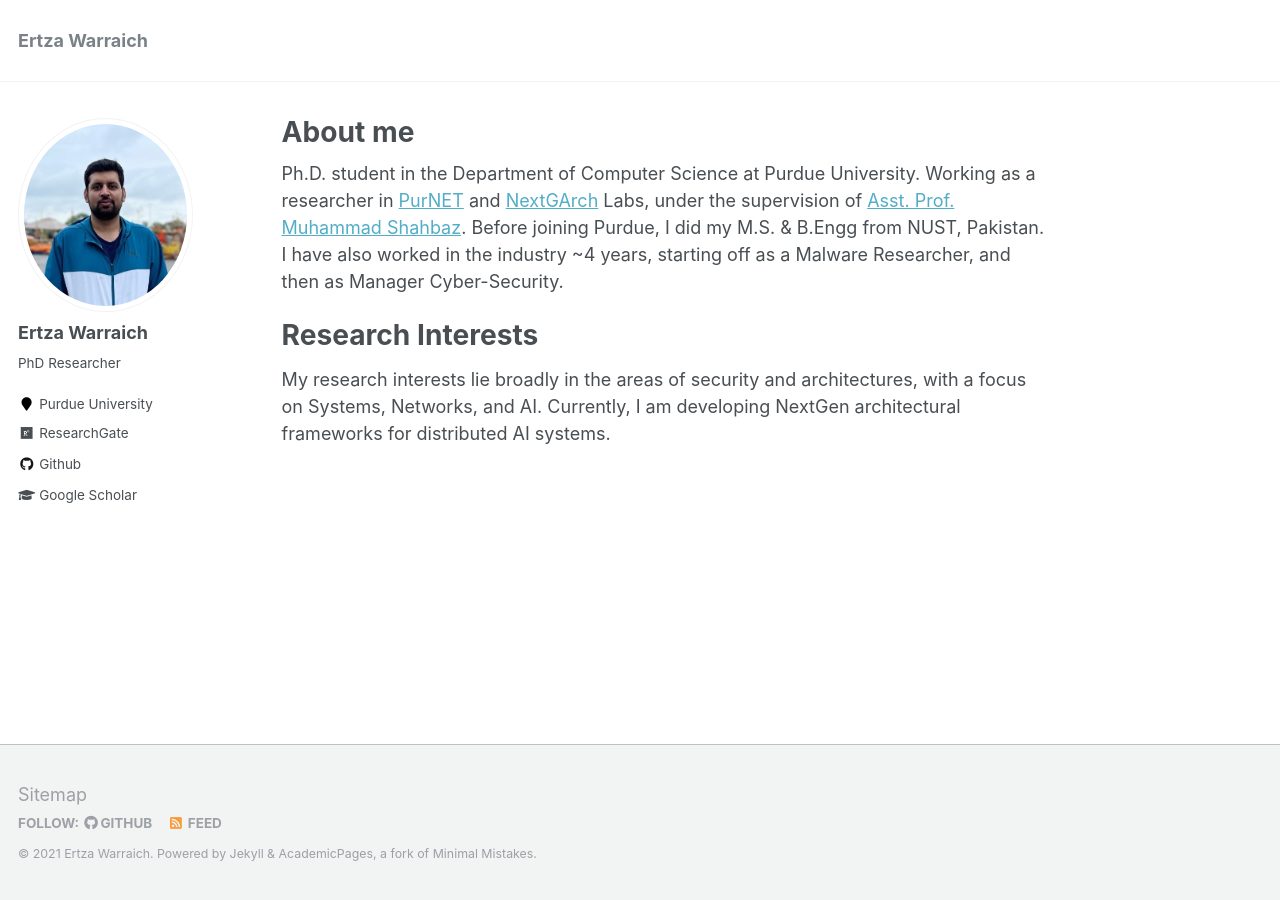
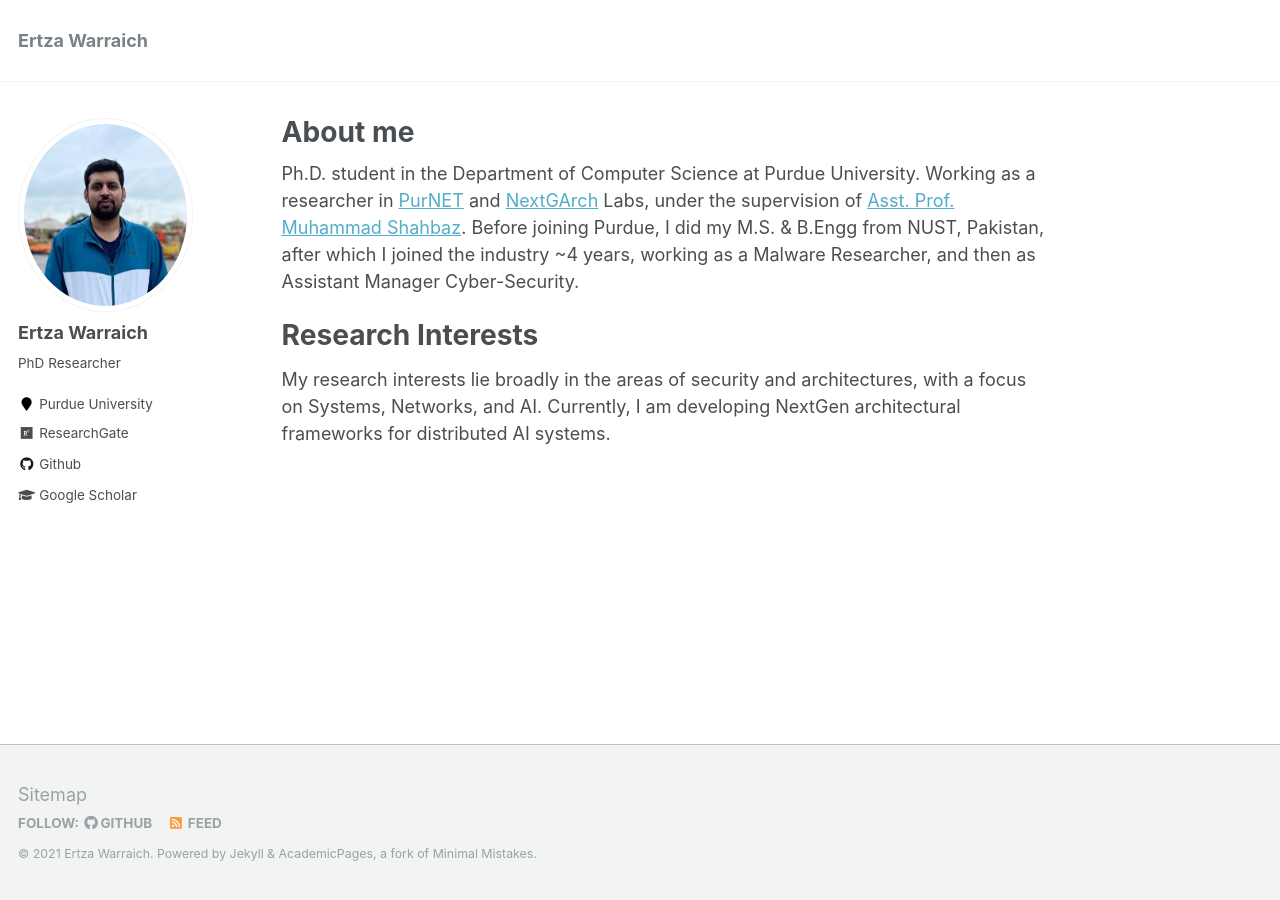
Before and after one commit to ertza/ertza.github.io, a Jekyll site: the page built from _pages/about.md, in a window 1280 px wide. Built offline with Jekyll 4.4.1, drawn with Linux system fonts in a browser that asks for light colours.

Commit message:
Update about.md

```diff
--- a/_pages/about.md
+++ b/_pages/about.md
@@ -10,8 +10,7 @@
 
 Ph.D. student in the Department of Computer Science at Purdue University.
 Working as a researcher in [PurNET](https://purnet-lab.gitlab.io) and [NextGArch](https://nextgarch.gitlab.io) Labs, under the supervision of [Asst. Prof. Muhammad Shahbaz](https://mshahbaz.gitlab.io).
-Before joining Purdue, I did my M.S. & B.Engg from NUST, Pakistan.
-I have also worked in the industry ~4 years, starting off as a Malware Researcher, and then as Manager Cyber-Security.
+Before joining Purdue, I did my M.S. & B.Engg from NUST, Pakistan, after which I joined the industry ~4 years, working as a Malware Researcher, and then as Assistant Manager Cyber-Security.
 
 Research Interests
 ======
```
